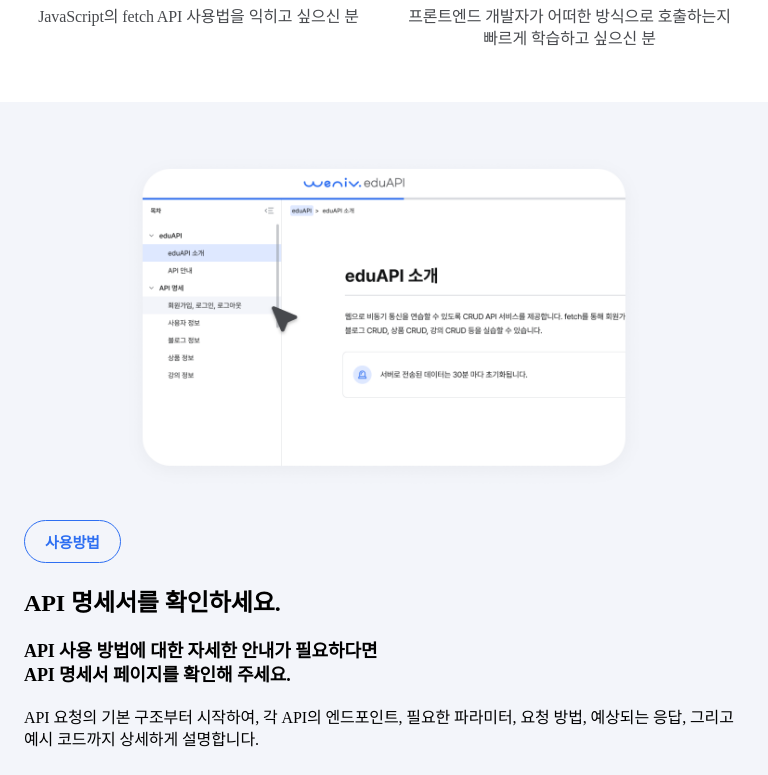
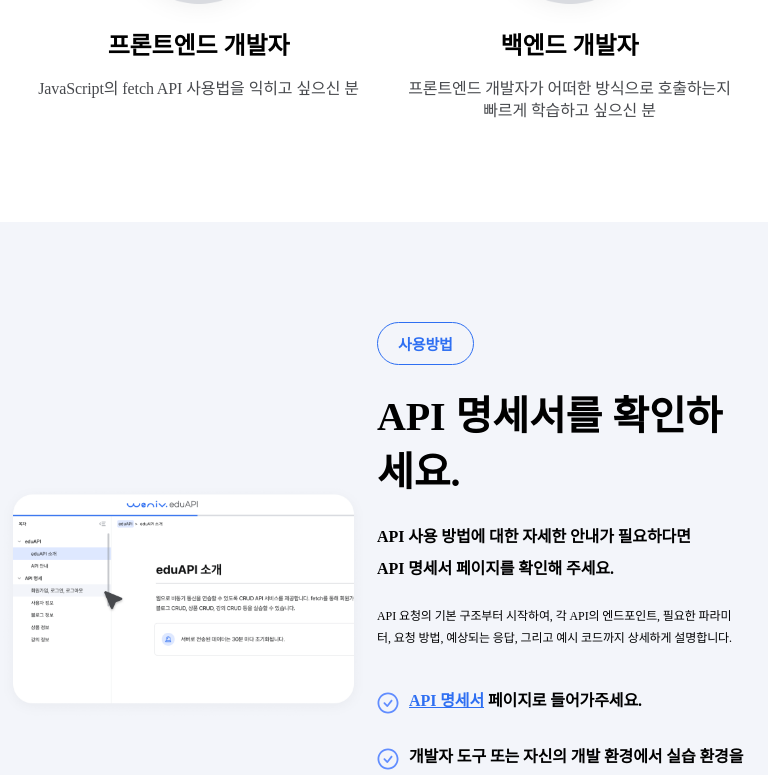
Before and after one commit to weniv/weniv_eduAPI, a React (Create React App) app: page / in a window 768 px wide. Shown: the part 1505-2280 px from the top of the page. Built offline with nearby package versions, Linux system fonts and the light colour scheme; the HTML template or start-up script is replaced by a standard one; a web font is replaced by a local one.

Commit message:
:lipstick: Style: 반응형 문제사항 수정

```diff
--- a/src/components/main/Main.jsx
+++ b/src/components/main/Main.jsx
@@ -54,7 +54,7 @@ const Main = () => {
       <section className={styles.section}>
         <div className={styles.section_guide}>
           <img src={GuideImg} alt="" className={styles.guide_img} />
-          <div>
+          <div className={styles.guide_section}>
             <h2 className={styles.h2_section}>사용방법</h2>
             <h3 className={styles.title_section}>API 명세서를 확인하세요.</h3>
             <p className={styles.guide_title}>
--- a/src/components/main/Main.module.css
+++ b/src/components/main/Main.module.css
@@ -6,18 +6,6 @@
   align-items: center;
   padding: 10rem 0;
   width: 100%;
-}
-
-.main > .section:nth-of-type(2) {
-  background-color: var(--grayLv1);
-  flex-direction: row;
-}
-
-.section > div {
-  max-width: 1190px;
-  display: flex;
-  margin: 0 auto;
-  gap: 8.2rem;
 }
 
 .h2_section {
@@ -37,6 +25,17 @@
 .center {
   text-align: center;
 }
+@media screen and (max-width: 767px) {
+  .section {
+    min-width: calc(100% - 4.6rem);
+    padding: 5.2rem 0;
+  }
+  .title_section {
+    font-size: 2.4rem;
+    font-weight: 700;
+    line-height: 3.2rem;
+  }
+}
 
 /* --------------------------------사용대상 */
 
@@ -54,8 +53,8 @@
   flex-wrap: wrap;
   justify-content: center;
   max-width: 1190px;
-  padding: 0 2.4rem;
   gap: 2.6rem;
+  padding: 0 2.6rem;
   margin-top: 6rem;
 }
 .target_li {
@@ -109,14 +108,30 @@
 }
 
 /* ------------------------사용방법 */
+.main > .section:nth-of-type(2) {
+  background-color: var(--grayLv1);
+  flex-direction: row;
+}
+
+.section > div {
+  max-width: 1190px;
+  display: flex;
+  margin: 0 auto;
+  padding-right: 2.4rem;
+  gap: 1rem;
+}
+
 .guide_img {
-  width: 52rem;
-  flex-shrink: 0;
-  margin: 0 auto;
+  flex: 1;
+  width: 100%;
+  max-width: 52rem;
   min-width: 342px;
+  height: auto;
   object-fit: contain;
 }
-
+.guide_section {
+  flex: 1;
+}
 .guide_title {
   font-size: 2.4rem;
   font-weight: 600;
@@ -152,6 +167,42 @@
   text-decoration: underline;
 }
 
+@media screen and (min-width: 768px) and (max-width: 1023px) {
+  .guide_title {
+    font-size: 1.6rem;
+  }
+  .guide_description {
+    font-size: 1.2rem;
+  }
+
+  .guide_li {
+    font-size: 1.6rem;
+  }
+
+  .guide_li::before {
+    margin-right: 1rem;
+  }
+}
+@media screen and (max-width: 767px) {
+  .section_guide {
+    flex-direction: column;
+    padding: 0 2.4rem;
+  }
+  .guide_img {
+    min-width: auto;
+  }
+
+  .guide_title {
+    font-size: 1.8rem;
+    line-height: 2.4rem;
+  }
+  .guide_li {
+    font-size: 1.6rem;
+    line-height: 2.2rem;
+    font-weight: 600;
+  }
+}
+
 /* --------------------------------제공기능 */
 .func_ul {
   display: flex;
@@ -159,10 +210,10 @@
   max-width: 1190px;
   gap: 2.6rem;
   margin-top: 6rem;
+  padding: 0 2.4rem;
 }
 
 .func_li {
-  max-width: 278px;
   flex: 1;
 }
 .func_li div {
@@ -170,7 +221,7 @@
   justify-content: center;
   align-items: center;
   width: inherit;
-  height: 28rem;
+  aspect-ratio: 1 / 1;
   border-radius: 3rem;
   background-color: var(--grayLv1);
 }
@@ -188,12 +239,32 @@
   line-height: 2.2rem;
   color: var(--grayLv4);
 }
+@media screen and (min-width: 768px) and (max-width: 1023px) {
+  .func_ul {
+    gap: 1.3rem;
+  }
 
+  .func_li span {
+    font-size: 1.6rem;
+  }
+  .func_li p {
+    font-size: 1.4rem;
+  }
+}
+@media screen and (max-width: 767px) {
+  .func_ul {
+    flex-direction: column;
+    margin-top: 4rem;
+  }
+  .func_li div {
+    width: 24rem;
+  }
+}
 /* api_info */
 
 .api_info {
   background-color: var(--primary);
-  padding: 8rem 0;
+  padding: 8rem 2.4rem;
   margin: 0 auto;
   text-align: center;
 }
@@ -205,43 +276,12 @@
   color: var(--background);
   margin-bottom: 2.4rem;
 }
-
-@media screen and (max-width: 1024px) {
-  .section {
-    min-width: calc(100% - 4.6rem);
-    padding: 5.2rem 0;
+@media screen and (min-width: 768px) and (max-width: 1023px) {
+  .api_info p {
+    font-size: 2rem;
   }
-  .title_section {
-    font-size: 2.4rem;
-    font-weight: 700;
-    line-height: 3.2rem;
-  }
-
-  /* 사용방법 */
-
-  .section_guide {
-    flex-direction: column;
-    padding: 0 2.4rem;
-  }
-  .section > div {
-    gap: 3.2rem;
-  }
-  .guide_title {
-    font-size: 1.8rem;
-    line-height: 2.4rem;
-  }
-  .guide_li {
-    font-size: 1.6rem;
-    line-height: 2.2rem;
-    font-weight: 600;
-  }
-
-  /* 제공기능 */
-  .func_ul {
-    flex-direction: column;
-    margin-top: 4rem;
-  }
-  /* api_info */
+}
+@media screen and (max-width: 767px) {
   .api_info p {
     font-size: 1.8rem;
   }
```
